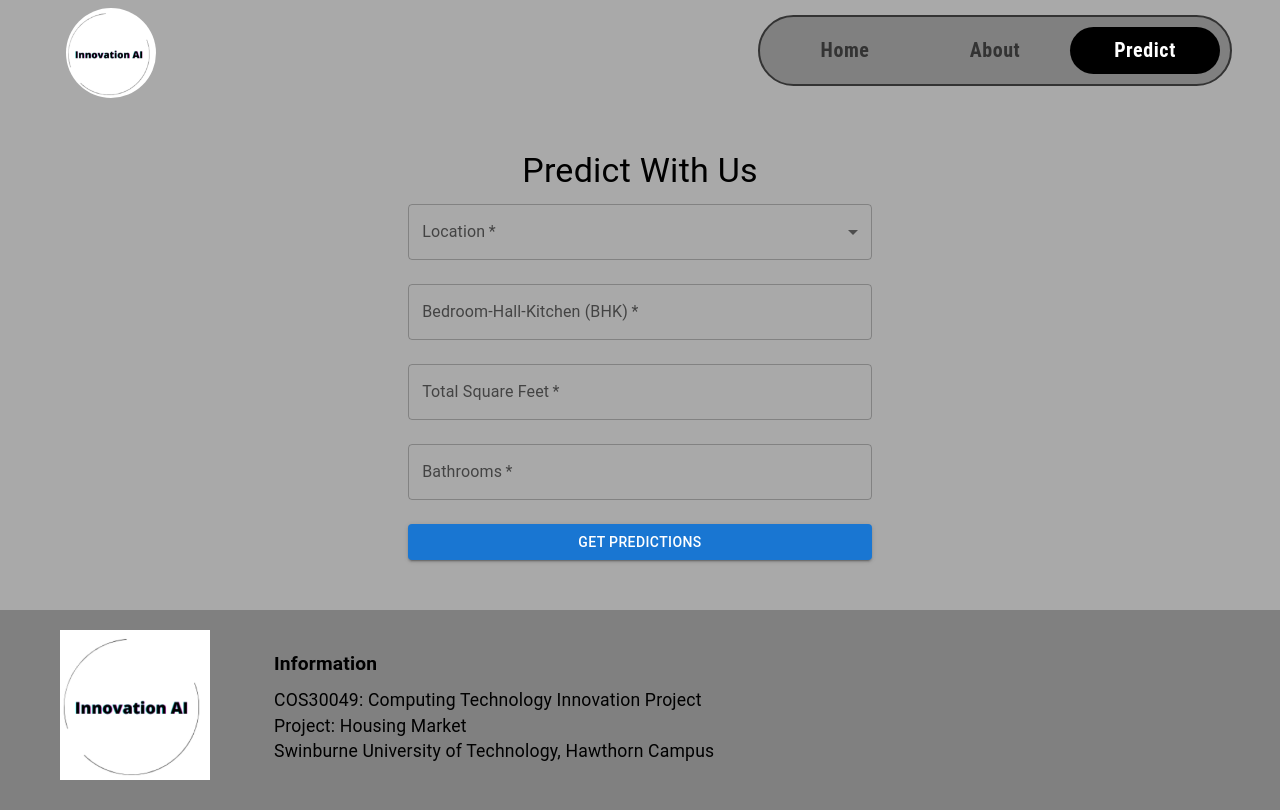
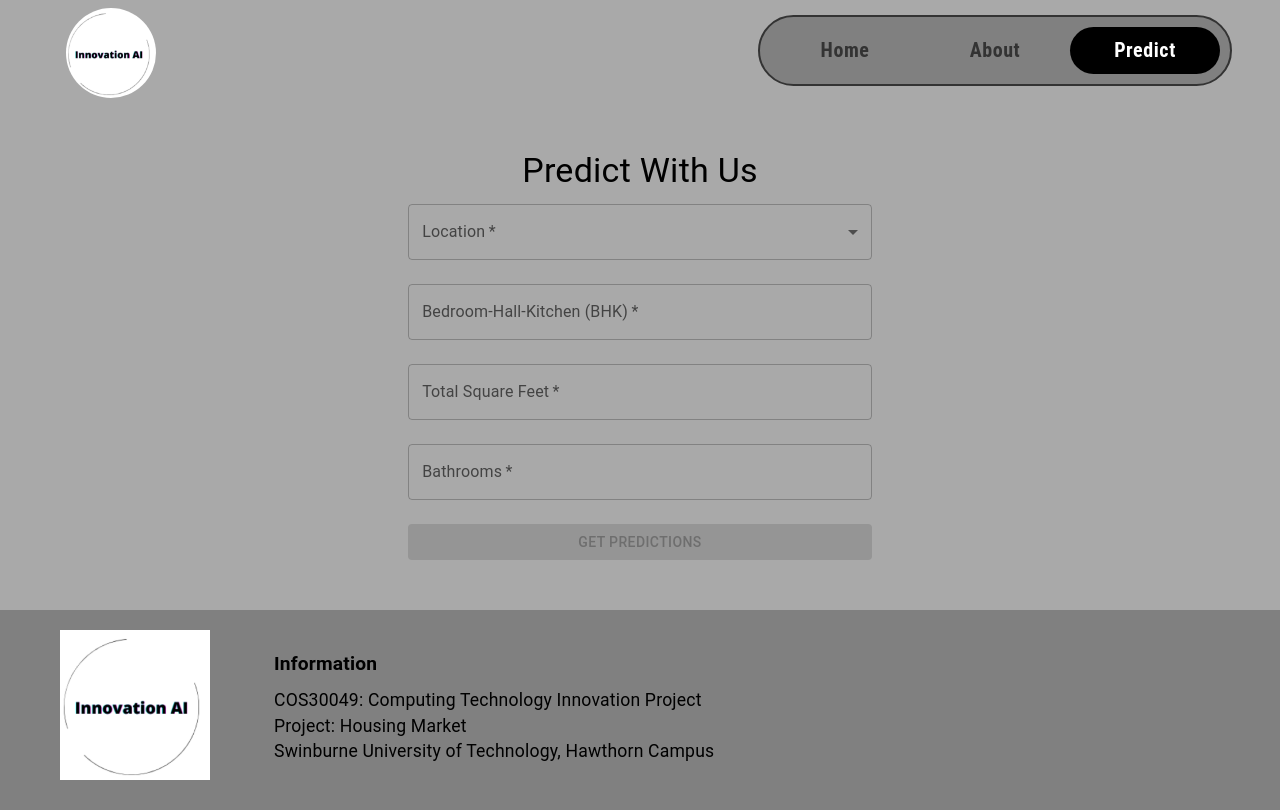
Before and after one commit to PhamQuocTrung2910/Innovation-AI, a React (Create React App) app in the folder housing-market-app/: page /predict in a window 1280 px wide. Built offline with nearby package versions, Linux system fonts and the light colour scheme.

Commit message:
Made changes to User Input requirements

```diff
--- a/housing-market-app/src/components/Predict/Predict.js
+++ b/housing-market-app/src/components/Predict/Predict.js
@@ -77,7 +77,7 @@ function Predict() {
 
         svg.append("g")
             .call(d3.axisLeft(y));
-    }, [predictions, csvData, validAreas]); // Dependencies of drawD3Chart
+    }, [predictions, csvData, validAreas]);
 
     const handleChange = (e) => {
         setFormData({
@@ -93,9 +93,9 @@ function Predict() {
         try {
             const response = await axios.post('http://localhost:8000/predict', {
                 location: formData.location,
-                size: parseFloat(formData.size),
-                total_sqft: parseFloat(formData.total_sqft),
-                bathrooms: parseInt(formData.bathrooms),
+                size: parseFloat(formData.size),          // Convert to float
+                total_sqft: parseFloat(formData.total_sqft), // Convert to float
+                bathrooms: parseInt(formData.bathrooms, 10), // Convert to integer
             });
 
             setPredictions(response.data.prediction);
@@ -105,6 +105,9 @@ function Predict() {
             setLoading(false);
         }
     };
+
+    // Check if all form fields are filled
+    const isFormComplete = formData.location && formData.size && formData.total_sqft && formData.bathrooms;
 
     useEffect(() => {
         d3.csv(cleanedData).then(data => {
@@ -171,7 +174,7 @@ function Predict() {
                         <Button
                             variant="contained"
                             onClick={handlePredict}
-                            disabled={loading}
+                            disabled={!isFormComplete || loading}  // Disabled if form is incomplete or loading
                         >
                             {loading ? 'Loading...' : 'Get Predictions'}
                         </Button>
```
